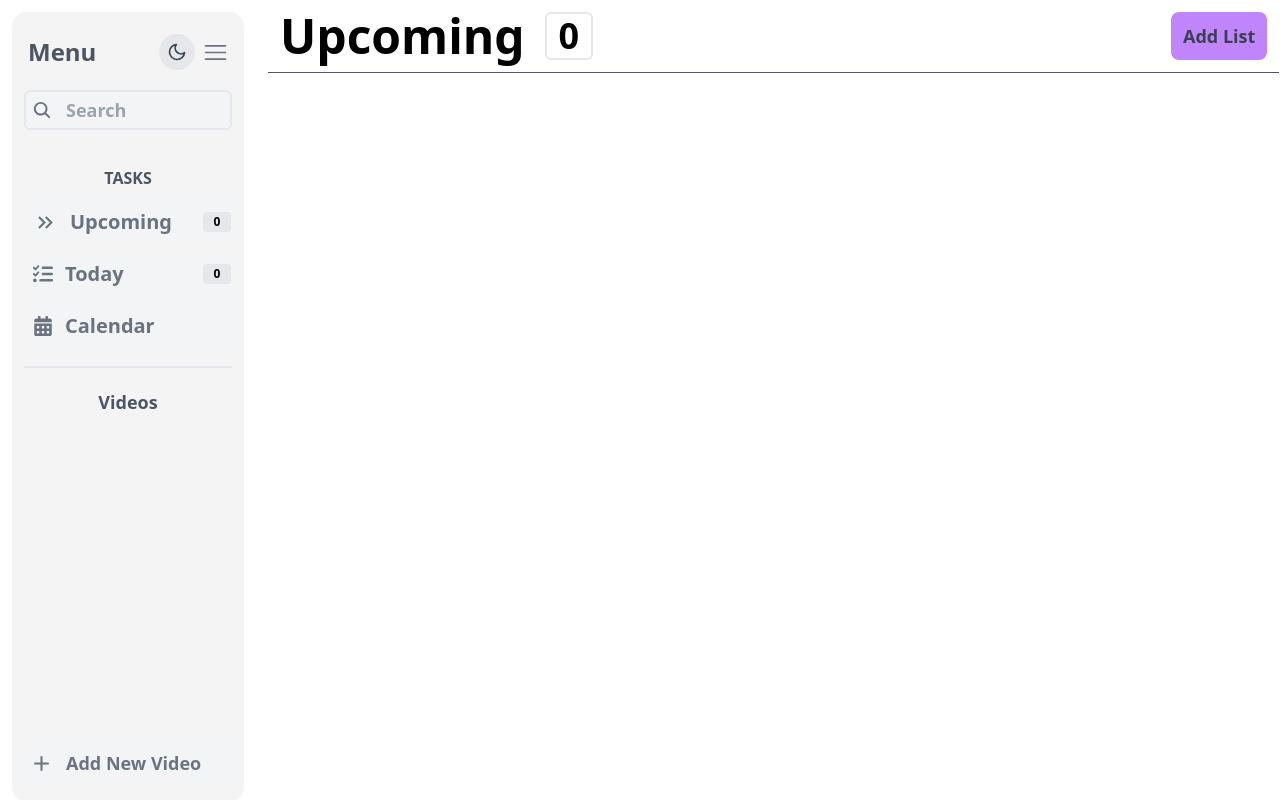
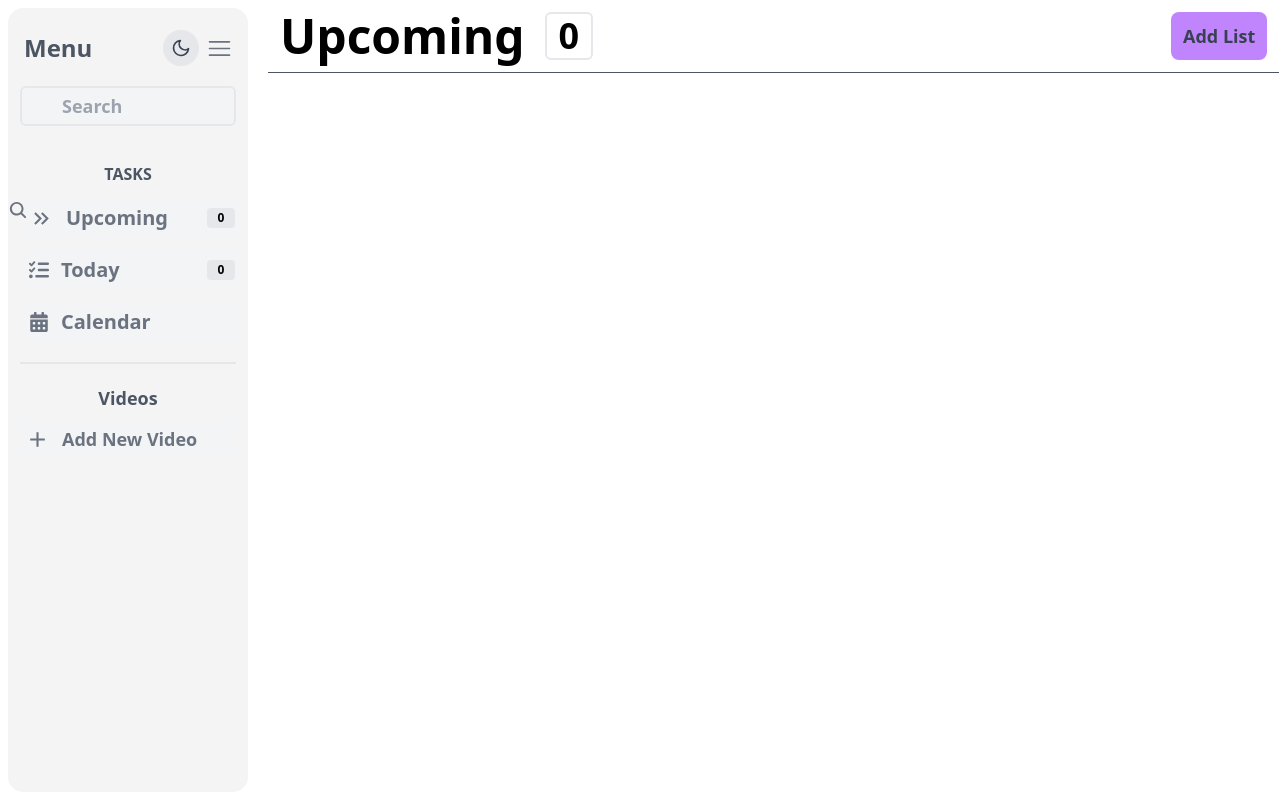
Before and after one commit to Pradeep-kumar-py/Todo-WebApp, a React (Vite) app: page / in a window 1280 px wide. Built offline with nearby package versions, Linux system fonts and the light colour scheme.

Commit message:
Adjust layout and improve CSS structure for better responsiveness and organization

```diff
--- a/src/App.jsx
+++ b/src/App.jsx
@@ -24,7 +24,7 @@ export default function App() {
     <>
       <Router>
         <div className="body flex gap-1 h-[100lvh] bg-white overflow-x-hidden dark:bg-gray-900 transition-colors duration-200">
-          <div className='h-[100lvh]'>
+          <div className='h-[99lvh]'>
             <Left />
           </div>
           <div className={`right w-[79dvw] h-[100lvh]  max-md:w-[88dvw] max-lg:w-[94dvw] dark:text-gray-200 ${Hide ? "w-full" : "w-[79vw]"} `}>
--- a/src/components/Left.jsx
+++ b/src/components/Left.jsx
@@ -46,7 +46,7 @@ const Left = () => {
 
     useEffect(() => {
         searchVideo();
-    }, [Query,Lists]);
+    }, [Query, Lists]);
 
     // Lists.push(SearchTask)
     console.log("query", Query)
@@ -190,11 +190,11 @@ const Left = () => {
 
     return (
         <>
-            <div className="" >
+            <div className="h-full" >
                 <SideBar />
-                <div className={`left w-[20dvw] p-3 max-lg:hidden top-0 ${Hide ? "hidden" : "inline-block"} `}>
-                    <div className=" bg-[#f4f4f4] dark:bg-gray-800 min-h-[97%] p-3 flex flex-col  justify-between rounded-[15px] w-full ">
-                        <div className="flex flex-col gap-5 w-full ">
+                <div className={`left w-[20dvw] h-full overflow-hidden p-2 pb-0 max-lg:hidden top-0 ${Hide ? "hidden" : "inline-block"} `}>
+                    <div className=" bg-[#f4f4f4] dark:bg-gray-800  h-full p-3 flex flex-col  justify-between rounded-[15px] w-full ">
+                        <div className="flex flex-col gap-5 h-full w-full ">
                             <div className="flex items-center justify-between mt-[10px] ml-1 mr-1">
                                 <h1 className="text-2xl font-bold text-gray-600 dark:text-gray-200" >Menu</h1>
                                 <div className="flex items-center gap-2">
@@ -204,10 +204,10 @@ const Left = () => {
                                     </span>
                                 </div>
                             </div>
-                            <div className="flex relative " >
+                            <div className="flex " >
                                 <input type="text" placeholder='Search' className=" dark:bg-gray-700 bg-gray-100 w-[100%] pl-10 h-[40px] outline-none rounded-md border-[2px] border-gray-200 dark:border-gray-600 text-lg font-semibold"
-                                value={Query}
-                                onChange={(e) => setQuery(e.target.value)}
+                                    value={Query}
+                                    onChange={(e) => setQuery(e.target.value)}
                                 />
                                 <IoSearch className=" absolute left-2 top-1/4 text-gray-500 text-[20px]  " />
                             </div>
@@ -221,23 +221,23 @@ const Left = () => {
                                 </ul>
                             </div>
                             <hr className=" border-t-[2px] border-gray-200 dark:border-gray-500" />
-                            <div className="w-full flex flex-col items-center" >
+                            <div className="w-full flex flex-col  items-center" >
                                 <h3 className="font-bold text-gray-600 text-lg dark:text-white" >Videos</h3>
-                                <div className="h-[40dvh] overflow-auto w-full" >
+                                <AddNewListButton onClick={() => setIsModalOpen(true)}
+                                    id={6} Title={"Add New Video"} Icon={<MdAdd className="text-[25px] text-gray-500 dark:text-white" />} />
+                                <div className="max-h-[40dvh] overflow-auto w-full" >
                                     <ul className="mt-3  flex flex-col gap-3 w-full overflow-auto " >
                                         {/* <ListItems id={5} name="Personel" NOFTask={12} /> */}
 
                                         {/* {Lists.map((site) => (
                                             <ListItems to={`/web/${site.name}`} key={site.id} name={site.name} id={site.id} />
-                                        ))} */}
+                                            ))} */}
                                         {FilteredVideo.map((site) => (
 
                                             <ListItems to={`/web/${site.name}`} key={site.id} name={site.name} id={site.id} />
                                         ))}
                                     </ul>
                                 </div>
-                                <AddNewListButton onClick={() => setIsModalOpen(true)}
-                                    id={6} Title={"Add New Video"} Icon={<MdAdd className="text-[25px] text-gray-500 dark:text-white" />} />
                             </div>
                             {/* <hr className=" border-t-[2px] border-gray-200" /> */}
 
```
